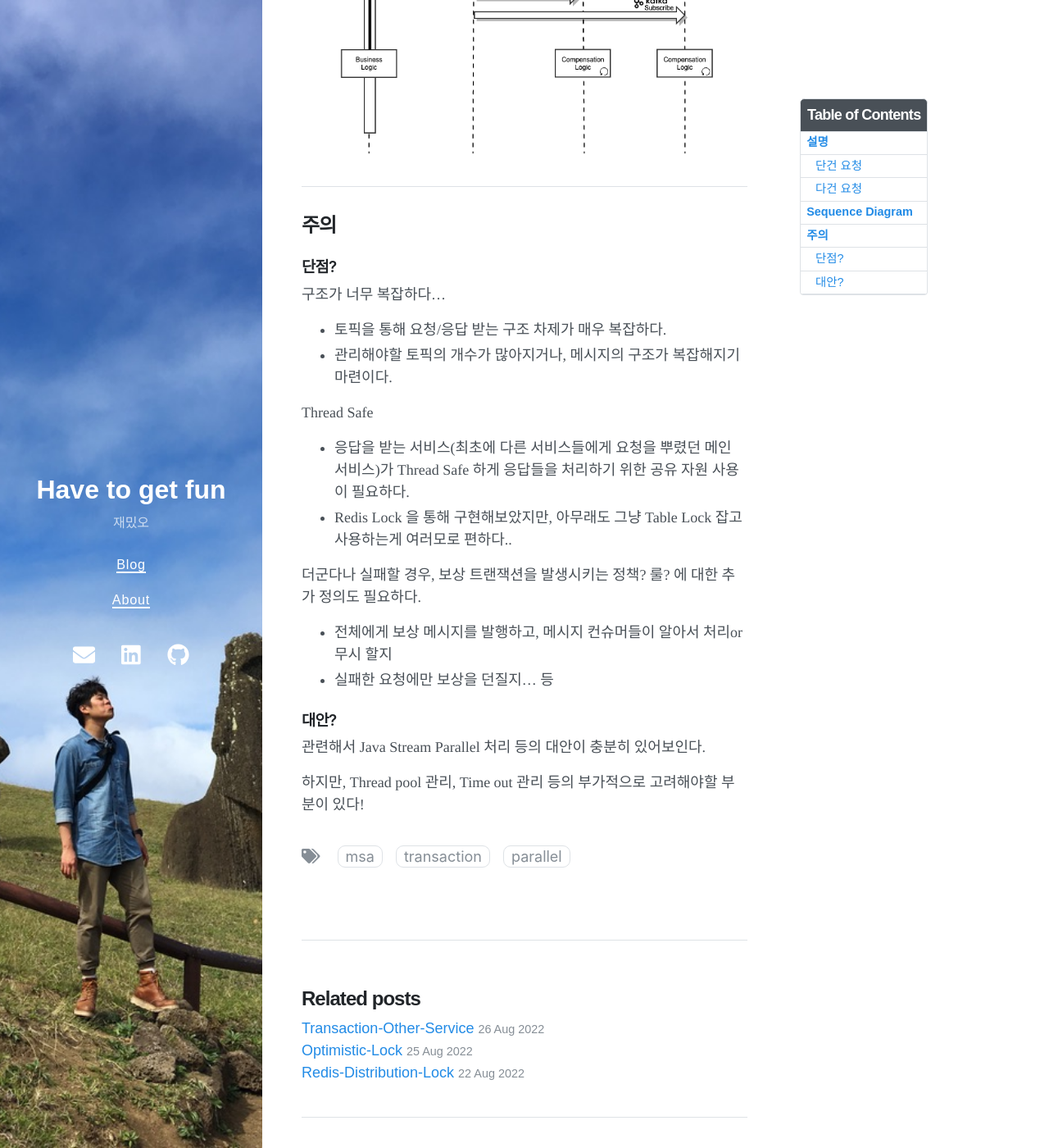
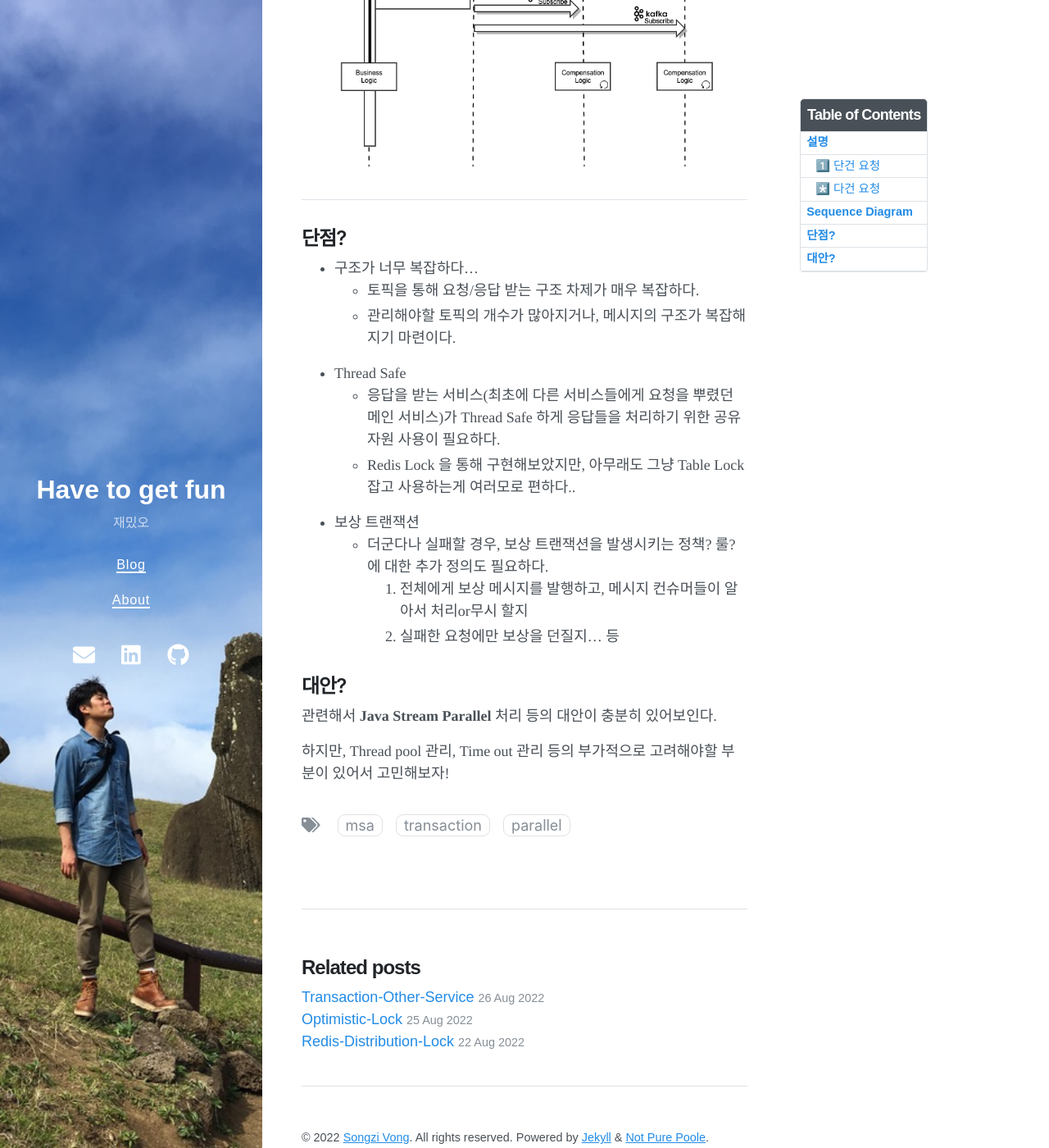
Before and after one commit to LeeJyeon/LeeJyeon.github.io, a Jekyll site: the page built from _posts/MSA/2022-08-28-Parallel-Process(Async).md, in a window 1280 px wide and 1400 px high, scrolled down 1703 px. Shown: the whole window at 82% size. Built offline with Jekyll 4.4.1, drawn with Linux system fonts in a browser that asks for light colours; nearby versions of some CDN libraries; some of the changed text lies outside the part shown.

Commit message:
Parallel Process

```diff
--- a/_posts/MSA/2022-08-28-Parallel-Process(Async).md
+++ b/_posts/MSA/2022-08-28-Parallel-Process(Async).md
@@ -22,16 +22,18 @@ comment: true
 
 Kafka 와 같은 비동기 Message Queue 기반의 서비스간 이벤트 발행을 응용한 사례이다.
 
-### 단건 요청
+### 1️⃣ 단건 요청
 
 일반적으로 1건에 대해서는 아래와 같다.
 
 1. A Service → B Service (Request Topic)을 통해 요청한다. [토픽을 따로 두지않고, 메시지 내에 구분자로 구분해도 된다]
 2. B Service → A Service (Response Topic)을 통해 응답한다.
 
-A와 B 서비스는 비동기 메시지로 데이터를 주고 받기 때문에, 프로세스 처리 중 대기시간이 최소화 된다. (점유된 자원이 대기하는 시간이 최소화된다.)
+A와 B 서비스는 비동기 메시지로 데이터를 주고 받는다
 
-### 다건 요청
+프로세스 처리 중 대기시간이 최소화 된다. (점유된 자원이 대기하는 시간이 최소화된다.)
+
+### *️⃣ 다건 요청
 
 A Service 에서 B, C Service 로의 요청 및 응답이 필요하다.
 
@@ -52,27 +54,21 @@ A Service 에서 B, C Service 로의 요청 및 응답이 필요하다.
 
 ---
 
-## 주의
+## 단점?
 
-### 단점?
+- 구조가 너무 복잡하다…
+    - 토픽을 통해 요청/응답 받는 구조 차제가 매우 복잡하다.
+    - 관리해야할 토픽의 개수가 많아지거나, 메시지의 구조가 복잡해지기 마련이다.
+- Thread Safe
+    - 응답을 받는 서비스(최초에 다른 서비스들에게 요청을 뿌렸던 메인 서비스)가 Thread Safe 하게 응답들을 처리하기 위한 공유 자원 사용이 필요하다.
+    - Redis Lock 을 통해 구현해보았지만, 아무래도 그냥 Table Lock 잡고 사용하는게 여러모로 편하다..
+- 보상 트랜잭션
+    - 더군다나 실패할 경우, 보상 트랜잭션을 발생시키는 정책? 룰? 에 대한 추가 정의도 필요하다.
+    1. 전체에게 보상 메시지를 발행하고, 메시지 컨슈머들이 알아서 처리or무시 할지
+    2. 실패한 요청에만 보상을 던질지… 등
 
-구조가 너무 복잡하다…
+## 대안?
 
-- 토픽을 통해 요청/응답 받는 구조 차제가 매우 복잡하다.
-- 관리해야할 토픽의 개수가 많아지거나, 메시지의 구조가 복잡해지기 마련이다.
+관련해서 **Java Stream Parallel** 처리 등의 대안이 충분히 있어보인다.
 
-Thread Safe
-
-- 응답을 받는 서비스(최초에 다른 서비스들에게 요청을 뿌렸던 메인 서비스)가 Thread Safe 하게 응답들을 처리하기 위한 공유 자원 사용이 필요하다.
-- Redis Lock 을 통해 구현해보았지만, 아무래도 그냥 Table Lock 잡고 사용하는게 여러모로 편하다..
-
-더군다나 실패할 경우, 보상 트랜잭션을 발생시키는 정책? 룰? 에 대한 추가 정의도 필요하다.
-
-- 전체에게 보상 메시지를 발행하고, 메시지 컨슈머들이 알아서 처리or무시 할지
-- 실패한 요청에만 보상을 던질지… 등
-
-### 대안?
-
-관련해서 Java Stream Parallel 처리 등의 대안이 충분히 있어보인다.
-
-하지만, Thread pool 관리, Time out 관리 등의 부가적으로 고려해야할 부분이 있다!
+하지만, Thread pool 관리, Time out 관리 등의 부가적으로 고려해야할 부분이 있어서 고민해보자!
```
